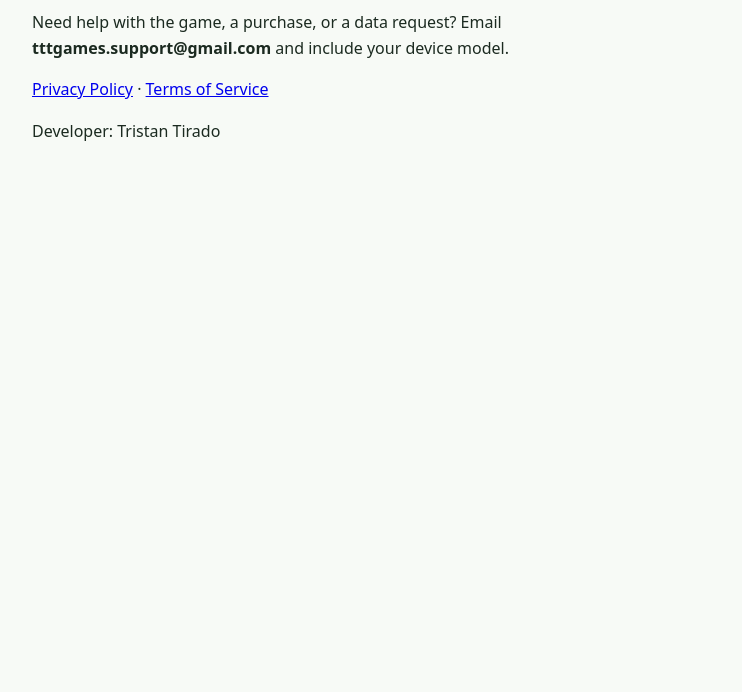
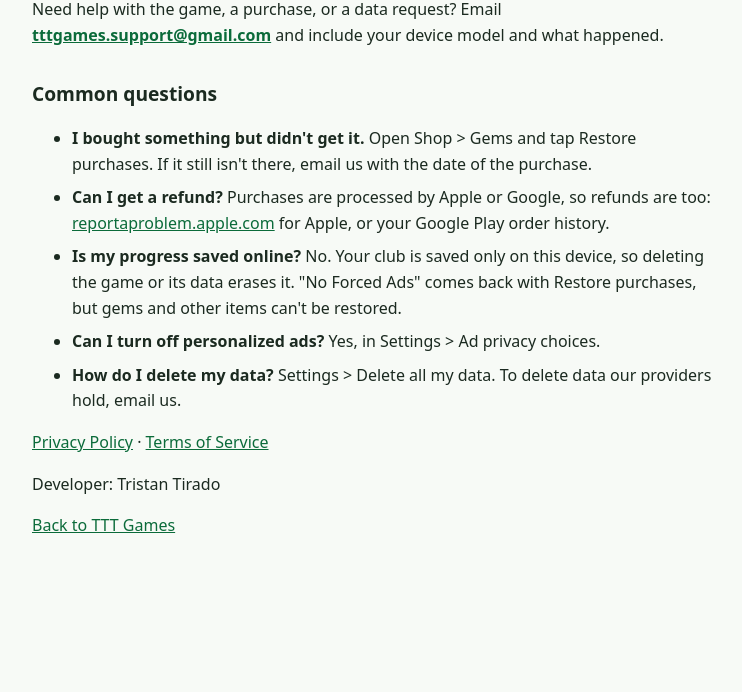
Before and after one commit to tttgames-studio/tttgames-studio.github.io, a plain HTML site: page support.html in a window 1280 px wide. Shown: the part 108-800 px from the top of the page, without its empty margins (268-1010 px from the left). Drawn offline with Linux system fonts and the light colour scheme.

Commit message:
Expand Club Empire support page

```diff
--- a/support.html
+++ b/support.html
@@ -1,4 +1,28 @@
-<!DOCTYPE html><html lang="en"><head><meta charset="utf-8"><meta name="viewport" content="width=device-width, initial-scale=1"><title>Club Empire: Support</title>
-<style>body{font-family:system-ui,-apple-system,sans-serif;max-width:680px;margin:0 auto;padding:24px 18px;line-height:1.6;color:#1b2a20;background:#f7faf6}</style></head>
-<body><h1>Club Empire: Support</h1><p>Need help with the game, a purchase, or a data request? Email <b>tttgames.support@gmail.com</b> and include your device model.</p>
-<p><a href="privacy.html">Privacy Policy</a> · <a href="terms.html">Terms of Service</a></p><p>Developer: Tristan Tirado</p></body></html>
+<!doctype html>
+<html lang="en">
+<head>
+<meta charset="utf-8">
+<meta name="viewport" content="width=device-width, initial-scale=1">
+<title>Club Empire: Support</title>
+<style>
+body{font-family:system-ui,-apple-system,"Segoe UI",Roboto,sans-serif;max-width:680px;margin:0 auto;padding:24px 18px;line-height:1.6;color:#1b2a20;background:#f7faf6}
+h1{font-size:1.8em;margin-bottom:.2em}h2{font-size:1.2em;margin-top:1.6em}a{color:#0b6b3a}li{margin-bottom:.5em}
+@media (prefers-color-scheme:dark){body{color:#e8e8e8;background:#111}a{color:#6fd39b}}
+</style>
+</head>
+<body>
+<h1>Club Empire: Support</h1>
+<p>Need help with the game, a purchase, or a data request? Email <a href="mailto:tttgames.support@gmail.com"><b>tttgames.support@gmail.com</b></a> and include your device model and what happened.</p>
+<h2>Common questions</h2>
+<ul>
+<li><b>I bought something but didn't get it.</b> Open Shop &gt; Gems and tap Restore purchases. If it still isn't there, email us with the date of the purchase.</li>
+<li><b>Can I get a refund?</b> Purchases are processed by Apple or Google, so refunds are too: <a href="https://reportaproblem.apple.com">reportaproblem.apple.com</a> for Apple, or your Google Play order history.</li>
+<li><b>Is my progress saved online?</b> No. Your club is saved only on this device, so deleting the game or its data erases it. "No Forced Ads" comes back with Restore purchases, but gems and other items can't be restored.</li>
+<li><b>Can I turn off personalized ads?</b> Yes, in Settings &gt; Ad privacy choices.</li>
+<li><b>How do I delete my data?</b> Settings &gt; Delete all my data. To delete data our providers hold, email us.</li>
+</ul>
+<p><a href="privacy.html">Privacy Policy</a> · <a href="terms.html">Terms of Service</a></p>
+<p>Developer: Tristan Tirado</p>
+<p><a href="./">Back to TTT Games</a></p>
+</body>
+</html>
```
